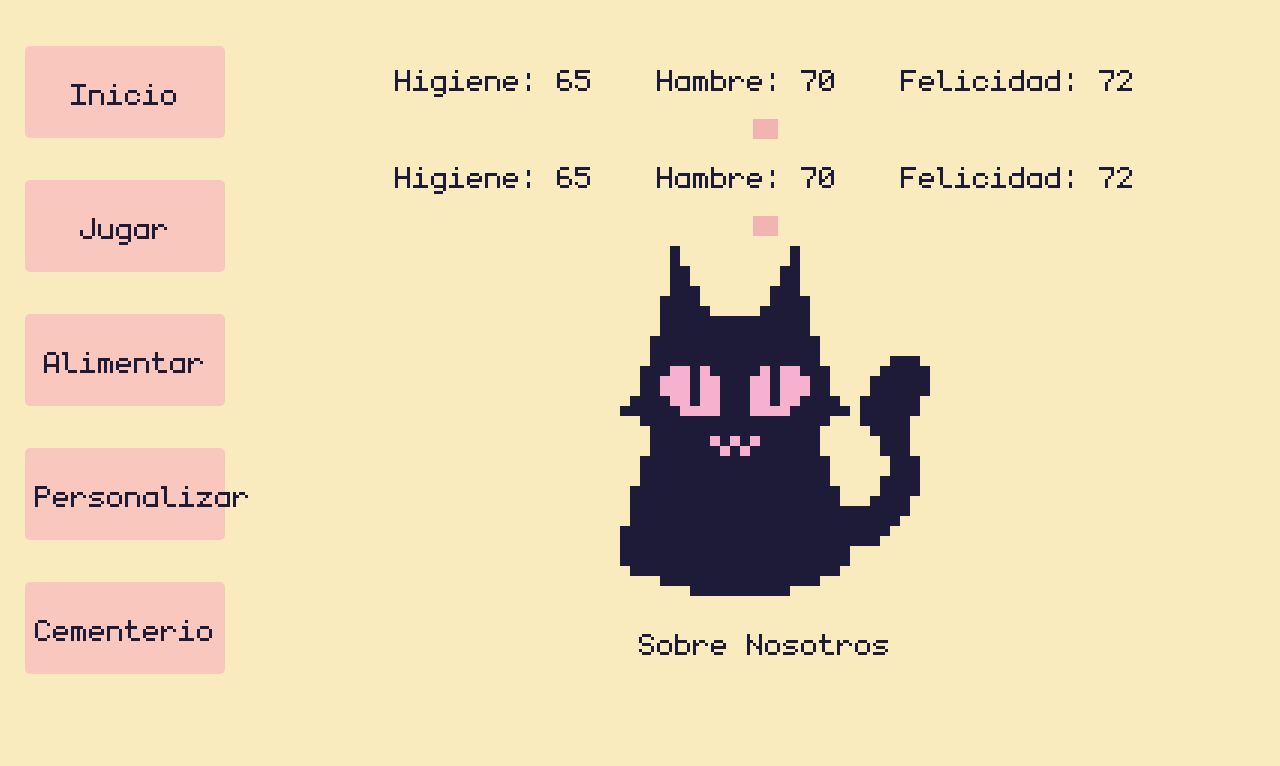
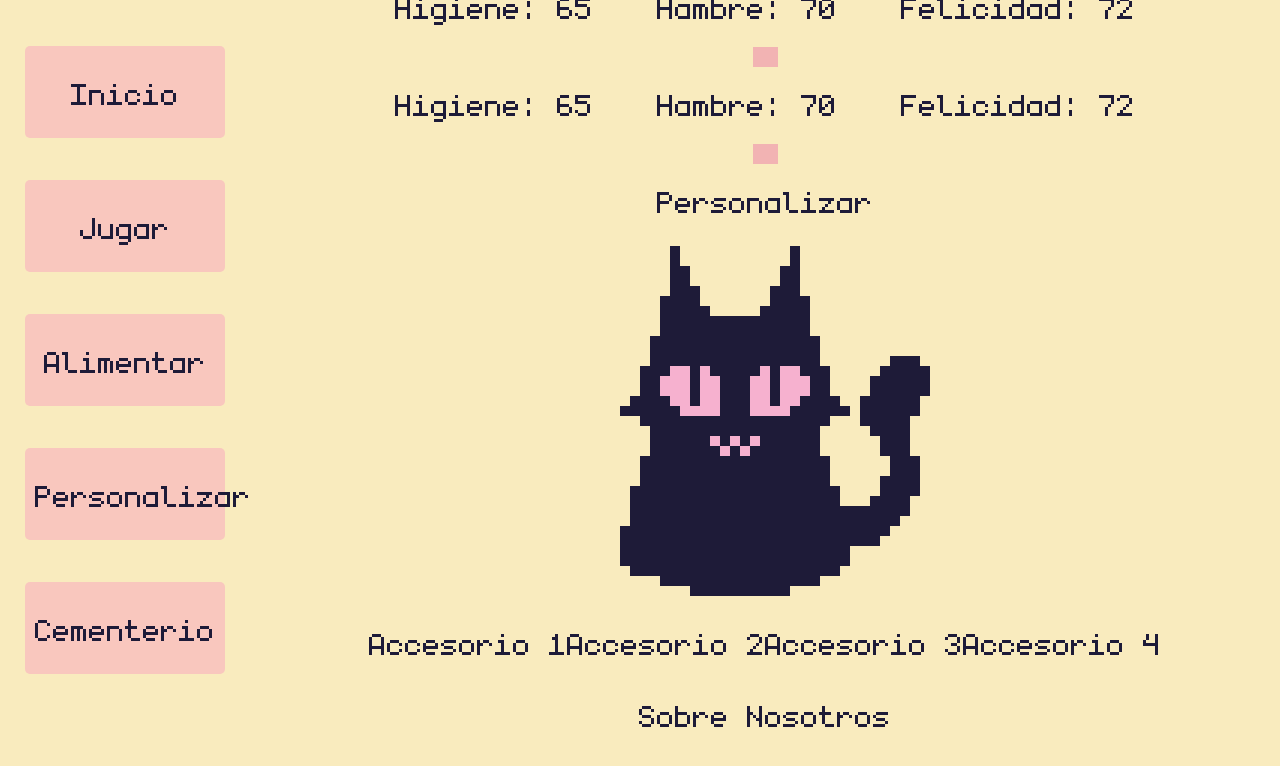
Before and after one commit to LuisGarrillo/tomo-kitten-next, a Next.js app: page /customize in a window 1280 px wide. Shown: the top 766 px of the page. Built offline with nearby package versions, Linux system fonts and the light colour scheme.

Commit message:
Update customize page

```diff
--- a/src/app/customize/page.js
+++ b/src/app/customize/page.js
@@ -1,14 +1,28 @@
+'use client';
+
 import TimerLayout from "../ui/components/layout";
 import Kitten from "../ui/components/kitten";
+import { useState } from "react";
+import { catData } from "../ui/components/timer";
 
 export default function Customize() {
+    const [selectedAccessory, setSelectedAccessory] = useState(catData.accessory);
+
+    function selectAccessory(accessory) {
+        setSelectedAccessory(accessory);
+        catData.accessory = accessory;  // Se guarda en los datos actuales del gato
+    }
+
     return (
-      <div>
         <TimerLayout>
-          <Kitten/>
-          <div>
-          </div>
+            <h2>Personalizar</h2>
+            <Kitten accessory={selectedAccessory} />
+            <div className="accessory-buttons">
+                <button onClick={() => selectAccessory("accessory1")}>Accesorio 1</button>
+                <button onClick={() => selectAccessory("accessory2")}>Accesorio 2</button>
+                <button onClick={() => selectAccessory("accessory3")}>Accesorio 3</button>
+                <button onClick={() => selectAccessory("accessory4")}>Accesorio 4</button>
+            </div>
         </TimerLayout>
-      </div>
     );
-  }
+}
```
